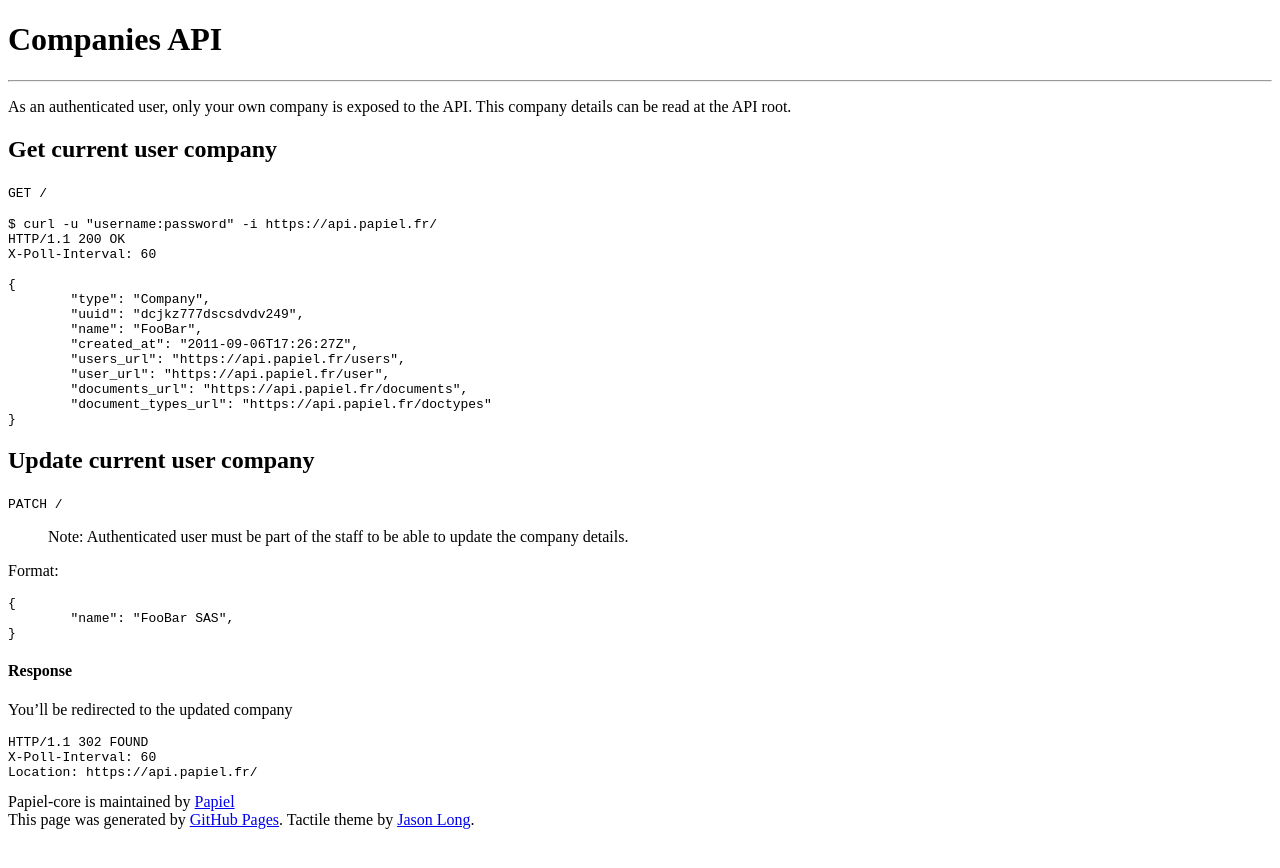
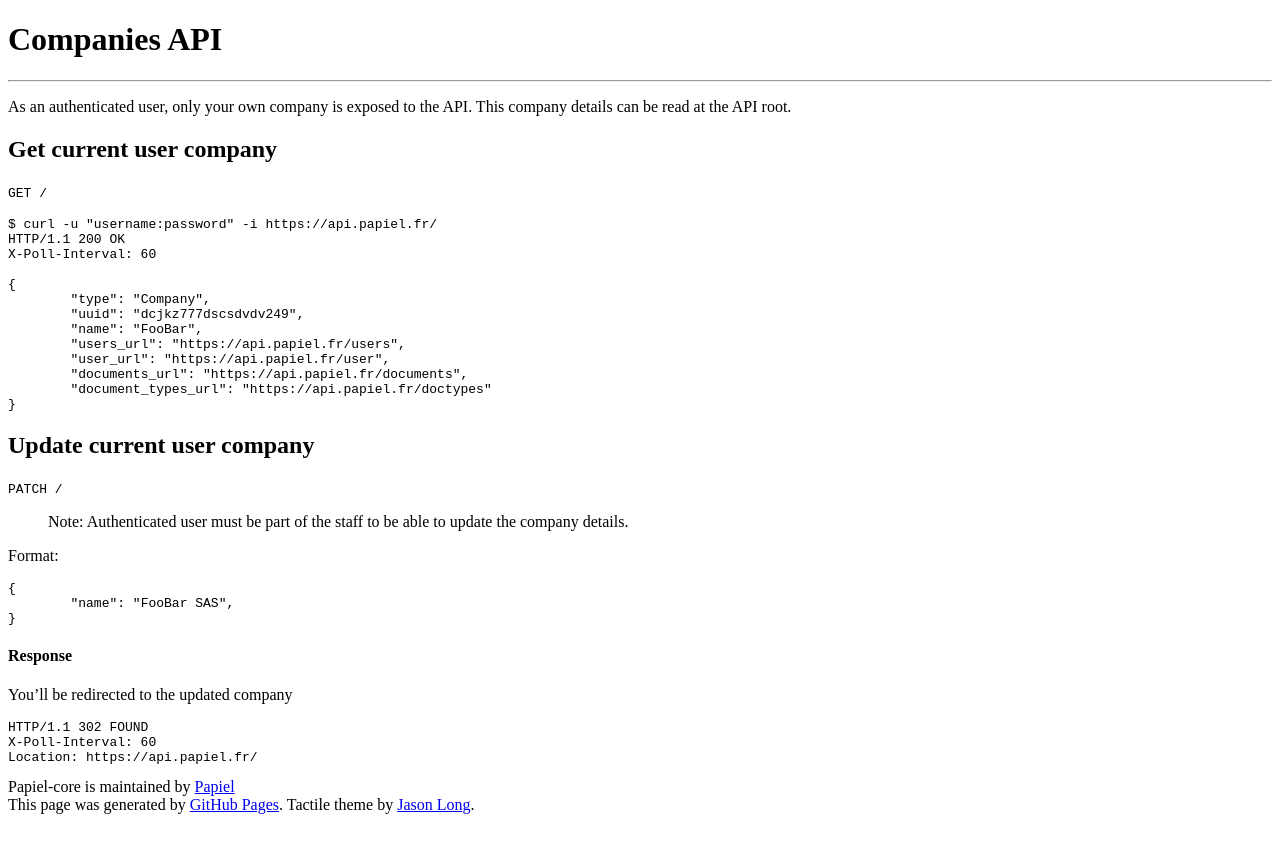
Before and after one commit to AnyFetch/developers.anyfetch.com, a Jekyll site: the page built from companies/index.md, in a window 1280 px wide. Shown: the top 868 px of the page. Built offline with Jekyll 4.4.1, drawn with Linux system fonts in a browser that asks for light colours; some web fonts are replaced.

Commit message:
Remove created_at

```diff
--- a/companies/index.md
+++ b/companies/index.md
@@ -18,7 +18,6 @@ As an authenticated user, only your own company is exposed to the API. This comp
 		"type": "Company",
 		"uuid": "dcjkz777dscsdvdv249",
 		"name": "FooBar",
-		"created_at": "2011-09-06T17:26:27Z",
 		"users_url": "https://api.papiel.fr/users",
 		"user_url": "https://api.papiel.fr/user",
 		"documents_url": "https://api.papiel.fr/documents",
```
